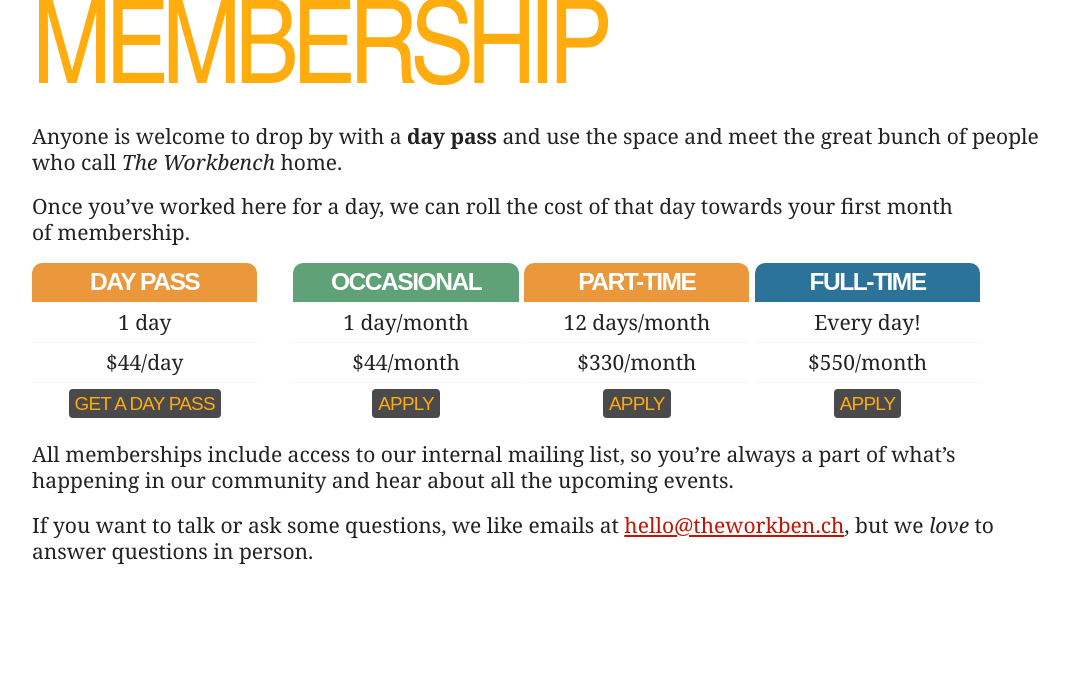
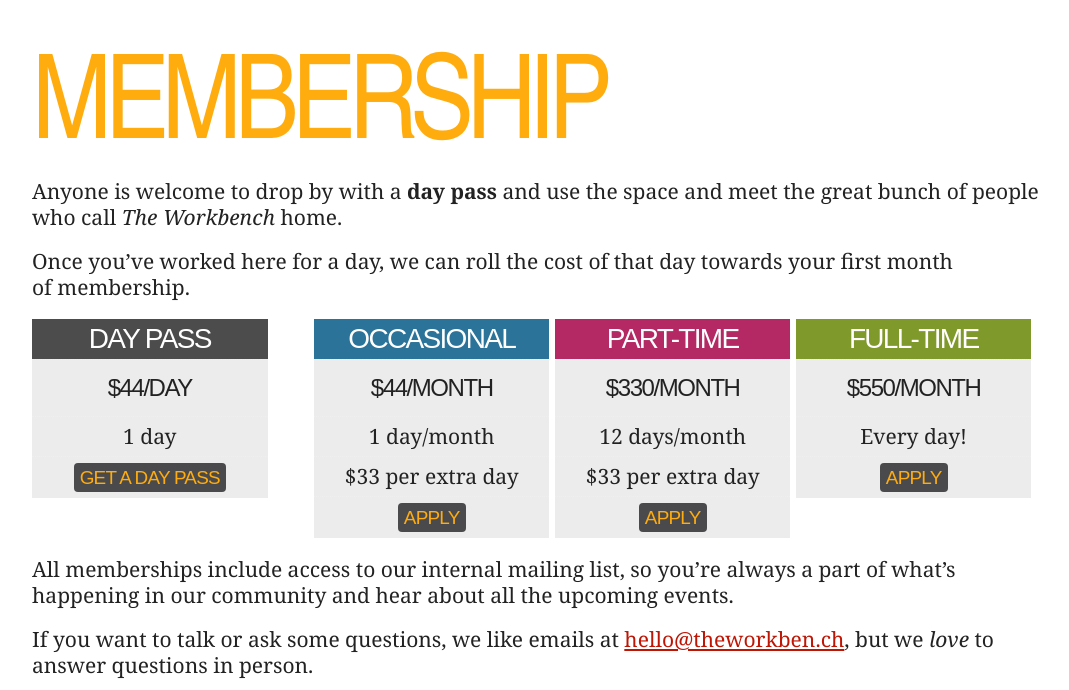
Before and after one commit to theworkbench/theworkbench-site, a PHP site: page /index.html in a window 1280 px wide. Shown: the part 3522-4212 px from the top of the page, without its empty margins (96-1165 px from the left). Run offline with PHP 8.4, Linux system fonts and the light colour scheme; some libraries are stand-ins or nearby versions.

Commit message:
Updates to text and styling

```diff
--- a/index.html
+++ b/index.html
@@ -33,11 +33,11 @@
 
 	<div id="content">
 		<section id="intro">
-			<p class="first"><strong class="we-believe"><span>We are a</span> coworking space <span>in Ultimo, Sydney.</span></strong></p>
+			<p class="first"><strong class="we-believe">We&rsquo;re a coworking space <span>in Ultimo, Sydney.</span></strong></p>
 			<img src="images/sharing-crop.jpg" />
-			<p>The Workbench is a place where you can create and be surrounded by other creative people.</p>
-			<p>Independent creative people can often work from anywhere, which means they sometimes don't have anywhere to work from. We&rsquo;re about fixing that. It&rsquo;s not about sharing desks and offices, it&rsquo;s about a creative community.</p>
-			<p>We&rsquo;re designers, writers, developers, artists and business people.</p>
+			<p>The Workbench is a space where you can work and be surrounded by the best coworkers: other creative people, making interesting things. </p>
+			<p>Today people can work from anywhere, which means they sometimes don't have anywhere to work from. We&rsquo;re about fixing that. It&rsquo;s not about sharing desks and offices, it&rsquo;s about a creative&nbsp;community.</p>
+			<p>We&rsquo;re designers, writers, developers, artists and business&nbsp;people.</p>
 			<p>We&rsquo;re not about startups (though we&rsquo;ve got some great startups among our members) instead we&rsquo;re about a great place for
 			<p>Come show us what you&rsquo;re working&nbsp;on.</p>
 			<p>Drop in: <a href="http://www.bing.com/maps/?v=2&amp;cp=-33.88071108743168~151.19993600000004&amp;lvl=16&amp;dir=0&amp;sty=r&amp;where1=645%20Harris%20St%2C%20Ultimo%2C%20NSW%202007&amp;form=LMLTCC">Level 2, 645 Harris Street, Ultimo</a>. <em>Turn right out of the lift and follow the corridor all the way around. We&rsquo;re the last door on the&nbsp;left.</em></p>
@@ -81,32 +81,34 @@
 				<li class="membership-day-pass">
 					<h3>Day pass</h3>
 					<ol>
+						<li class="membership-price"><span>$44</span>/day</li>
 						<li>1 day</li>
-						<li>$44/day</li>
 						<li class="apply"><a href="#">Get a day pass</a></li>
 					</ol>
 				</li>
 				<li class="membership-occasional">
 					<h3>Occasional</h3>
 					<ol>
+						<li class="membership-price"><span>$44</span>/month</li>
 						<li>1 day/month</li>
-						<li>$44/month</li>
+						<li class="additionaldays"><span>$33 per extra day</li>
 						<li class="apply"><a href="#">Apply</a></li>
 					</ol>
 				</li>
 				<li class="membership-part-time">
 					<h3>Part-time</h3>
 					<ol>
+						<li class="membership-price"><span>$330</span>/month</li>
 						<li>12 days/month</li>
-						<li>$330/month</li>
+						<li class="additionaldays">$33 per extra day</li>
 						<li class="apply"><a href="#">Apply</a></li>
 					</ol>
 				</li>
 				<li class="membership-full-time">
 					<h3>Full-time</h3>
 					<ol>
+						<li class="membership-price"><span>$550</span>/month</li>
 						<li>Every day!</li>
-						<li>$550/month</li>
 						<li class="apply"><a href="#">Apply</a></li>
 					</ol>
 				</li>
@@ -205,7 +207,7 @@
 				<h2>Get in touch</h2>
 			<section id="vitals">
 				<p class="streetaddress"><a href="http://www.bing.com/maps/?v=2&amp;cp=-33.88071108743168~151.19993600000004&amp;lvl=16&amp;dir=0&amp;sty=r&amp;where1=645%20Harris%20St%2C%20Ultimo%2C%20NSW%202007&amp;form=LMLTCC">Level 2, 645 Harris Street<br />Ultimo, NSW</a></p>
-				<p class="open-hours">9am&ndash;5:30pm, Monday&ndash;Friday</p>
+				<p class="open-hours">9am&ndash;5pm, Monday&ndash;Friday</p>
 				<p><a href="mailto:hello@theworkben.ch">hello@theworkben.ch</a><br />
 					<a href="http://www.twitter.com/workatworkbench">@workatworkbench</a> on twitter<br />
 					 <a href="https://foursquare.com/workatworkbench">foursquare</a><br />
--- a/stylesheets/styles.css
+++ b/stylesheets/styles.css
@@ -21,18 +21,18 @@ header.header p { margin: 0;  font-family: "din-condensed-web", sans-serif; font
 #intro a:hover { color: #fca60e; text-decoration: none;}
 
 #how-it-works ul, #how-it-works ol, #how-it-works li { margin: 0; padding: 0; list-style: none; }
-#how-it-works ul li { display: inline-block; vertical-align: top; width: 22%; text-align: center; }
-#how-it-works .membership-day-pass { margin-right: 3%; }
-#how-it-works .membership-occasional { border-bottom-right-radius: 0; border-top-right-radius: 0;}
-#how-it-works .membership-part-time { border-radius: 0;}
-#how-it-works .membership-full-time { border-bottom-left-radius: 0; border-top-left-radius: 0;}
-#how-it-works ol li { display: block; width: 100%; margin-right: 0; border: none; border-radius: 0; border-top: 1px dotted #efefef; padding: 0.3em 0;}
-#how-it-works ul h3 { font-family: "din-condensed-web", sans-serif; text-transform: uppercase; letter-spacing: -0.06em; padding: 0.25em 0; background: #ea983b; color: #fff; border-top-right-radius: 10px; border-top-left-radius: 10px; }
-#how-it-works ul li.membership-occasional h3 { background: #5fa278; }
-#how-it-works ul li.membership-part-time h3 { background: #ea983b; }
-#how-it-works ul li.membership-full-time h3 { background: #2b7399; }
+#how-it-works ul li { display: inline-block; vertical-align: top; width: 23%; text-align: center; background: #ececec; -webkit-transition: 0.8s all ease-out; }
+#how-it-works ul li:hover { box-shadow: 0 0 6px rgba(0,0,0,0.3); -webkit-transition: 0.15s all ease-out; }
+#how-it-works ul li:hover li:hover { box-shadow: none; }
+#how-it-works .membership-day-pass { margin-right: 4%; }
+#how-it-works ol li { display: block; width: 100%; margin-right: 0; border: none; border-top: 1px dotted #efefef; padding: 0.3em 0;}
+#how-it-works ul h3 { font-family: "din-condensed-web", sans-serif; font-weight: 200; text-transform: uppercase; letter-spacing: -0.06em; padding: 0.25em 0; background: #4b4c4b; color: #fff; font-size: 28px; }
+#how-it-works ul li.membership-occasional h3 { background: #2b7399; }
+#how-it-works ul li.membership-part-time h3 { background: #b42863; }
+#how-it-works ul li.membership-full-time h3 { background: #80992b; }
+#how-it-works ul li.membership-price { font-family: "din-condensed-web", sans-serif; font-weight: 200; text-transform: uppercase; letter-spacing: -0.06em; font-size: 24px; line-height: 42px; }
 
-#how-it-works ol li a { background: #4a4a4c; color: #ffac0e; border-radius: 4px; font-family: "din-condensed-web", sans-serif; font-size: 0.9em; text-transform: uppercase; letter-spacing: -0.04em; text-decoration: none;font-style: normal; padding: 4px 6px;}
+#how-it-works ol li a { background: #4a4a4c; color: #ffac0e; border-radius: 4px; font-family: "din-condensed-web", sans-serif; font-weight: 200; font-size: 0.9em; text-transform: uppercase; letter-spacing: -0.04em; text-decoration: none;font-style: normal; padding: 4px 6px;}
 
 
 
@@ -85,11 +85,9 @@ header.header p:before { content: "because ";}
 #intro {  padding: 4% 5% 3% 7.5%; background: url(../images/white85trans.png), url(../images/iconfade.png); background-attachment: fixed; background-position: top center; color: #121212; }
 #intro a { color: #000;}
 #intro p { max-width: 520px;}
-#intro p.first { max-width: 100%;}
-#intro p strong.we-believe {  font-weight: 200; font-size: 87px; line-height: 74px; color: #212121; display: block; margin-bottom: 45px; letter-spacing: -0.03em; width: 100% !important;  }
-#intro p strong.we-believe span { font-family: "din-condensed-web", "Arial Narrow", sans-serif; text-transform: uppercase; letter-spacing: -0.07em; color: #616161; display: block; }
-#intro p em,
-#the-space p em {display: block; font-size: 65%; line-height: 1.3; font-style: normal;}
+#intro p.first { max-width: 70%;}
+#intro p strong.we-believe {  font-weight: 200; font-size: 77px; line-height: 78px; color: #212121; display: block; margin-bottom: 45px; letter-spacing: -0.03em; width: 100% !important;  }
+#intro p strong.we-believe span { display: block;}
 
 #intro img { width: 300px; margin: 0 7%; float: right; border-radius: 150px;}
 
```
